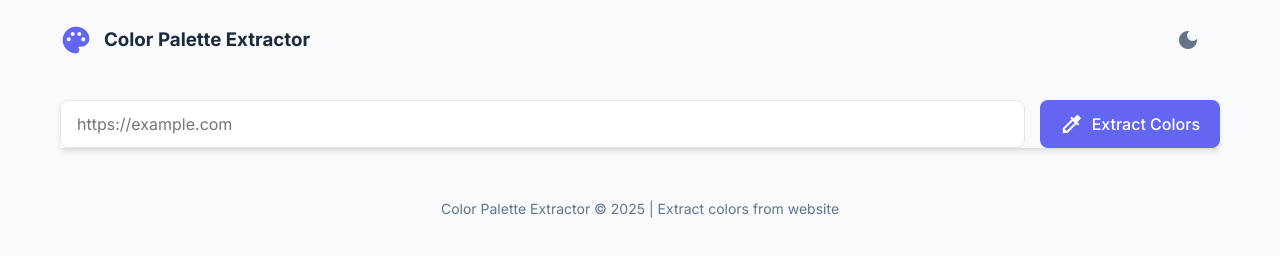
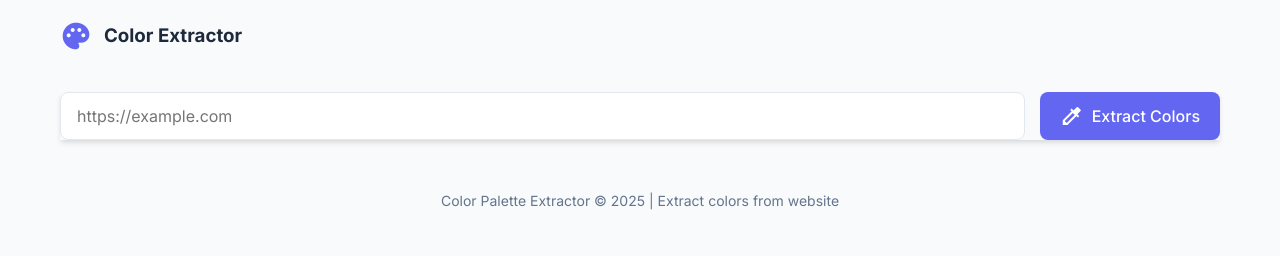
Before and after one commit to rahulkeshari1/Crawal-colors-css-from-any-webiste, a website: page public/index.html in a window 1280 px wide. Drawn offline with Linux system fonts and the light colour scheme.

Commit message:
UI Changes

```diff
--- a/public/index.css
+++ b/public/index.css
@@ -49,7 +49,7 @@ header {
   justify-content: space-between;
   align-items: center;
   margin-bottom: 40px;
-  flex-wrap: wrap;
+  flex-wrap: nowrap;
   gap: 20px;
 }
 
--- a/public/index.html
+++ b/public/index.html
@@ -15,11 +15,11 @@
         <header>
             <div class="app-title">
                 <i class="material-icons">palette</i>
-                <h3>Color Palette Extractor</h3>
+                <h3>Color  Extractor</h3>
             </div>
             <!-- <p class="description">Extract color palettes from  website with element mapping. See exactly which colors are used by which elements.</p> -->
             <button class="theme-toggle" id="theme-toggle">
-                <i class="material-icons" id="theme-icon">dark_mode</i>
+                <i class="material-icons" id="theme-icon"></i>
                 <span id="theme-text"></span>
             </button>
         </header>
@@ -121,7 +121,7 @@
                 document.body.classList.toggle('dark-mode');
                 const isDarkMode = document.body.classList.contains('dark-mode');
                 themeIcon.textContent = isDarkMode ? 'light_mode' : 'dark_mode';
-                themeText.textContent = isDarkMode ? 'Light Mode' : 'Dark Mode';
+                themeText.textContent = isDarkMode ? '' : '';
 
                 // Save preference to localStorage
                 localStorage.setItem('darkMode', isDarkMode);
@@ -131,7 +131,7 @@
             if (localStorage.getItem('darkMode') === 'true') {
                 document.body.classList.add('dark-mode');
                 themeIcon.textContent = 'light_mode';
-                themeText.textContent = 'Light Mode';
+                themeText.textContent = '';
             }
 
             // Tab switching functionality
```
